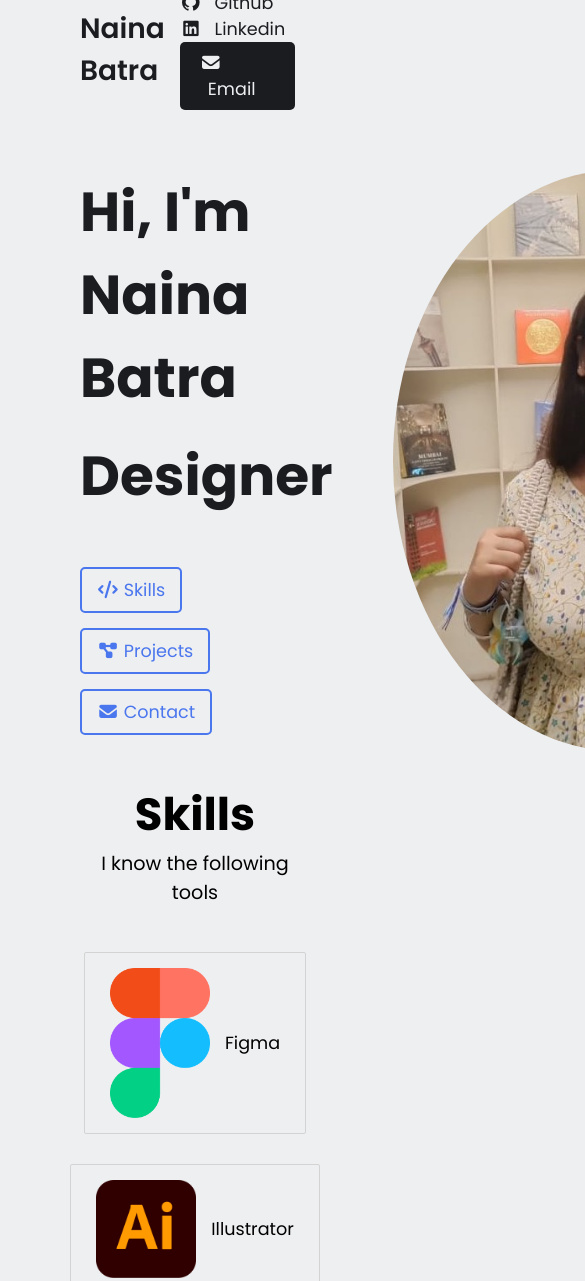
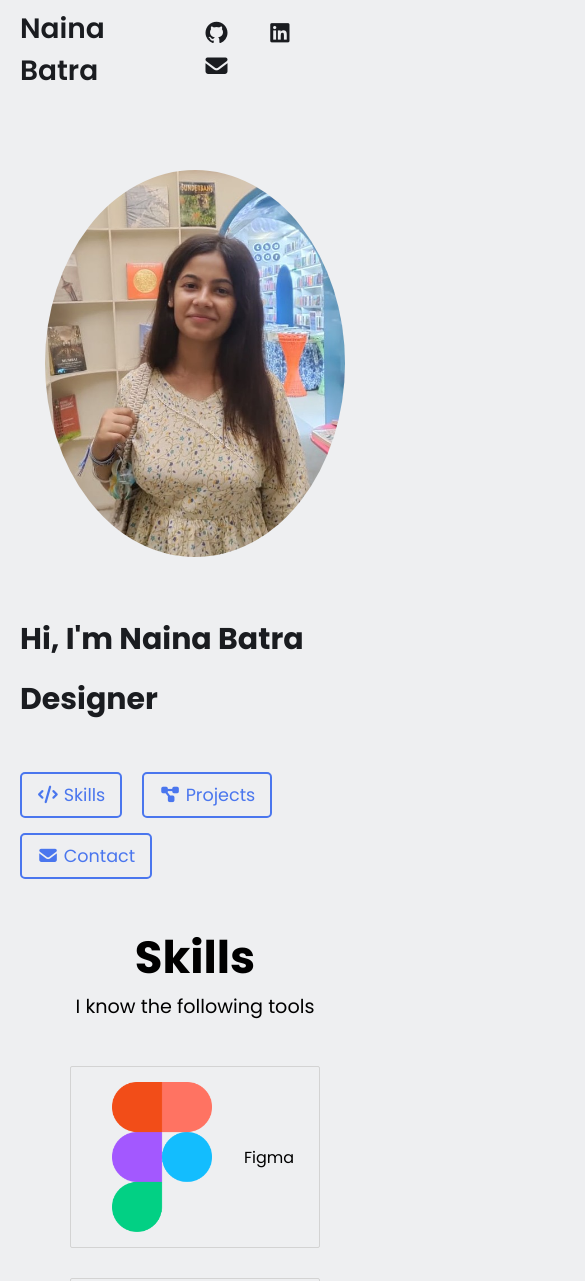
Before and after one commit to naina07batra-jpg/portfolio, a plain HTML site: page index.html in a window 390 px wide. Shown: the top 1281 px of the page, 585 px wide, since content can reach past the window. Drawn offline with Linux system fonts and the light colour scheme.

Commit message:
sixth commit

```diff
--- a/style.css
+++ b/style.css
@@ -17,7 +17,7 @@ html {
 body {
     font-family: 'Poppins', sans-serif;
     background-color: var(--background-color);
-    font-size: 1.1rem; /* INCREASED: Base font size */
+    font-size: 1.1rem;
 }
 
 a {
@@ -30,31 +30,31 @@ nav {
     display: flex;
     justify-content: space-between;
     align-items: center;
-    padding: 0 80px; /* INCREASED: Horizontal padding */
-    height: 100px; /* INCREASED: Nav height */
+    padding: 0 80px;
+    height: 100px;
 }
 
 nav .left a {
     color: var(--text-color);
-    font-size: 28px; /* INCREASED: Logo font size */
+    font-size: 28px;
     font-weight: 600;
 }
 
 nav .right a {
     color: var(--text-color);
-    margin: 0 15px; /* INCREASED: Spacing between icons */
+    margin: 0 15px;
 }
 
 nav .right a:last-child {
     color: var(--background-color);
     background-color: var(--text-color);
-    padding: 8px 20px; /* INCREASED: Button padding */
+    padding: 8px 20px;
     border-radius: 5px;
     display: inline-block;
 }
 
 nav .right a span {
-    margin-left: 8px; /* INCREASED: Spacing */
+    margin-left: 8px;
 }
 
 /* SECTION 1: Hero */
@@ -62,31 +62,33 @@ nav .right a span {
     display: flex;
     justify-content: space-between;
     align-items: center;
-    padding: 0 80px; /* INCREASED: Horizontal padding */
-    margin: 70px 0; /* INCREASED: Top/bottom margin */
-    margin-bottom: 30px;
-    gap: 60px; /* INCREASED: Gap between text and image */
+    padding: 0 80px;
+    margin: 70px 0 30px;
+    gap: 60px;
 }
 
 .hero-section .text {
-    flex: 5;
+    flex: 2;
+    display: flex;
+    flex-direction: column;
+    gap: 15px;
 }
 
 .hero-section .text h2 {
-    font-size: 55px; /* INCREASED: Heading font size */
+    font-size: 55px;
     color: var(--text-color);
 }
 
 .hero-section .text .links {
-    margin-top: 35px; /* INCREASED: Top margin */
+    margin-top: 35px;
 }
 
 .hero-section .text .links a {
     display: inline-block;
-    padding: 8px 15px; /* INCREASED: Link padding */
+    padding: 8px 15px;
     border: 2px solid var(--link-color);
     border-radius: 5px;
-    margin-right: 15px; /* INCREASED: Right margin */
+    margin-right: 15px;
     margin-bottom: 15px;
     transition: .1s;
 }
@@ -103,65 +105,25 @@ nav .right a span {
 }
 
 .hero-section .headshot img {
-    width: 450px; /* INCREASED: Image size */
+    width: 450px;
     border-radius: 50%;
-}
-
-/* SKILLS SECTION IMAGE FIX */
-.skills-section .cells .cell img {
-    width: 120px; /* INCREASED: Image size */
-    height: 120px;
-    object-fit: contain;
-    display: block;
-    margin: auto;
-}
-
-/* Fix skills section images */
-.skills-section .cells .cell img {
-    max-width: 100px; /* INCREASED: Logo size */
-    height: auto;
-    object-fit: contain;
-    display: block;
-    margin: auto;
-}
-
-/* SKILLS SECTION IMAGE FIX */
-.skills {
-    display: flex;
-    flex-wrap: wrap;
-    justify-content: center;
-    gap: 30px; /* INCREASED: Spacing */
-}
-
-.skills img {
-    max-width: 120px; /* INCREASED: Logo size */
-    height: auto;
-    margin: 15px; /* INCREASED: Margin */
-    display: inline-block;
-}
-
-.hero-section .text {
-    flex: 2;
-    display: flex;
-    flex-direction: column;
-    gap: 15px; /* INCREASED: Spacing */
 }
 
 /* SECTION 2: Skills */
 .skills-section {
-    padding: 0 80px; /* INCREASED: Horizontal padding */
-    margin-bottom: 120px; /* INCREASED: Bottom margin */
+    padding: 0 80px;
+    margin-bottom: 120px;
 }
 
 .skills-section h2 {
     text-align: center;
-    font-size: 45px; /* INCREASED: Heading font size */
+    font-size: 45px;
 }
 
 .skills-section .text {
     text-align: center;
-    font-size: 1.2rem; /* INCREASED: Text font size */
-    margin-bottom: 30px; /* INCREASED: Bottom margin */
+    font-size: 1.2rem;
+    margin-bottom: 30px;
 }
 
 .skills-section .cells {
@@ -174,25 +136,47 @@ nav .right a span {
     display: flex;
     justify-content: center;
     align-items: center;
-    gap: 15px; /* INCREASED: Spacing */
-    width: 250px; /* INCREASED: Cell width */
-    padding: 15px 25px; /* INCREASED: Cell padding */
-    margin: 15px; /* INCREASED: Margin */
+    gap: 15px;
+    width: 250px;
+    padding: 15px 25px;
+    margin: 15px;
     border: 1.5px solid #d3d3d3;
     object-fit: contain;
     border-radius: 2px;
+}
 
+.skills-section .cells .cell img {
+    max-width: 100px;
+    height: auto;
+    object-fit: contain;
+    display: block;
+    margin: auto;
+}
 
+/* SKILLS IMAGE LIST */
+.skills {
+    display: flex;
+    flex-wrap: wrap;
+    justify-content: center;
+    gap: 30px;
+}
 
-/* SECTION 4: Contact*/
+.skills img {
+    max-width: 120px;
+    height: auto;
+    margin: 15px;
+    display: inline-block;
+}
+
+/* SECTION 4: Contact */
 .contact-section {
     padding: 0 50px;
     margin-bottom: 100px;
-
 }
 
 .contact-section h2 {
     font-size: 35px;
+}
 
 .contact-section .group form {
     flex: 3;
@@ -202,11 +186,11 @@ nav .right a span {
 
 .contact-section .group form input,
 .contact-section .group form textarea {
-    font-family:'Poppins'
+    font-family:'Poppins', sans-serif;
 }
 
+/* MEDIA QUERIES */
 @media (max-width: 740px) {
-  /* SECTION 1: Hero */
   .hero-section {
     flex-direction: column-reverse;
   }
@@ -215,56 +199,42 @@ nav .right a span {
     width: 300px;
   }
 
-  /* SECTION 4: Contact */
   .contact-section .group {
     flex-direction: column;
   }
 }
 
 @media (max-width: 600px) {
-  /* NAVBAR */
   nav {
     padding: 0 20px;
   }
-
   nav .right a {
     font-size: 22px;
   }
-
   nav .right a:last-child {
     color: var(--text-color);
     background-color: transparent;
     padding: 0;
   }
-
   nav .right a span {
     display: none;
   }
 
-  /* SECTION 1: Hero */
   .hero-section {
     padding: 0 20px;
   }
-
   .hero-section .text h2 {
     font-size: 30px;
   }
 
-  /* SECTION 2: Skills */
   .skills-section {
     padding: 0 20px;
   }
-
   .skills-section .cells .cell span {
     font-size: 16px;
   }
 
-
-
-  /* SECTION 4: Contact */
-  .contact-section {
-    padding: 0 20px;
+  .contact-section h2 {
+    font-size: 30px;
   }
-
 }
-}
```
